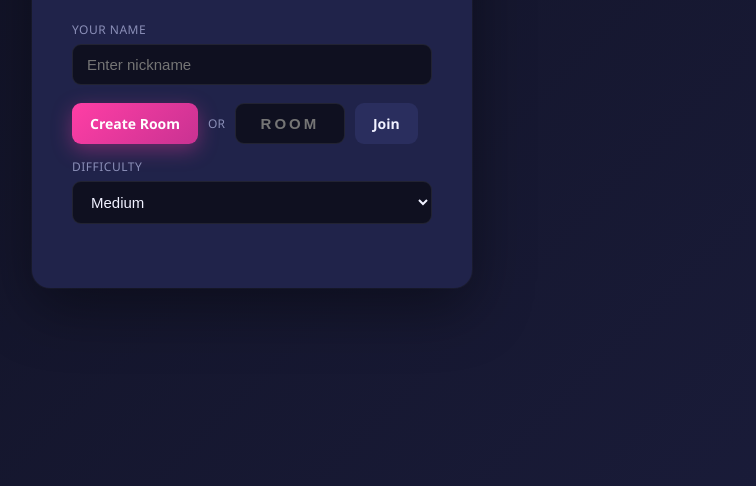
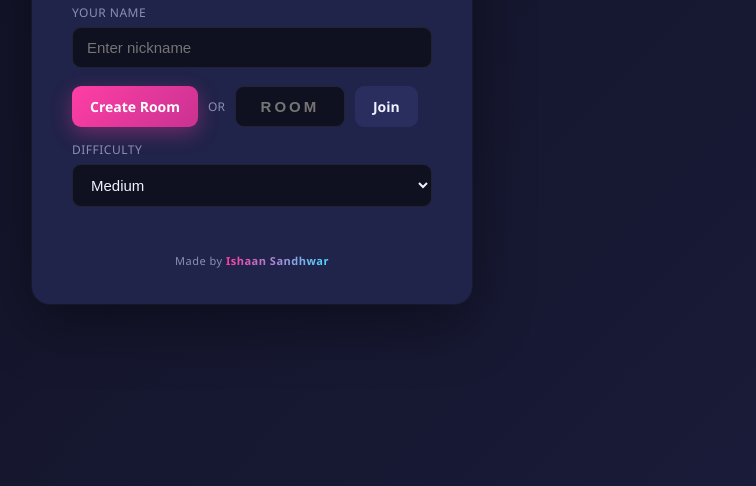
Before and after one commit to TheGodVishnu21/SketchWars, a website: page public/index.html in a window 1280 px wide. Shown: the part 314-800 px from the top of the page, without its empty margins (388-1144 px from the left). Drawn offline with nearby package versions, Linux system fonts and the light colour scheme; no server answers.

Commit message:
Add files via upload

```diff
--- a/public/index.html
+++ b/public/index.html
@@ -34,6 +34,7 @@
         </select>
 
         <p id="home-error" class="error"></p>
+        <p class="credit">Made by <strong>Ishaan Sandhwar</strong></p>
       </div>
     </section>
 
--- a/public/style.css
+++ b/public/style.css
@@ -147,6 +147,21 @@ button:disabled { opacity: 0.5; cursor: not-allowed; }
   font-size: 13px;
   min-height: 18px;
   margin-top: 10px;
+}
+
+.credit {
+  margin-top: 18px;
+  text-align: center;
+  font-size: 11px;
+  color: var(--muted);
+  letter-spacing: 0.5px;
+}
+.credit strong {
+  background: linear-gradient(90deg, var(--accent), var(--accent-2));
+  -webkit-background-clip: text;
+  background-clip: text;
+  color: transparent;
+  font-weight: 700;
 }
 
 /* GAME LAYOUT */
```
